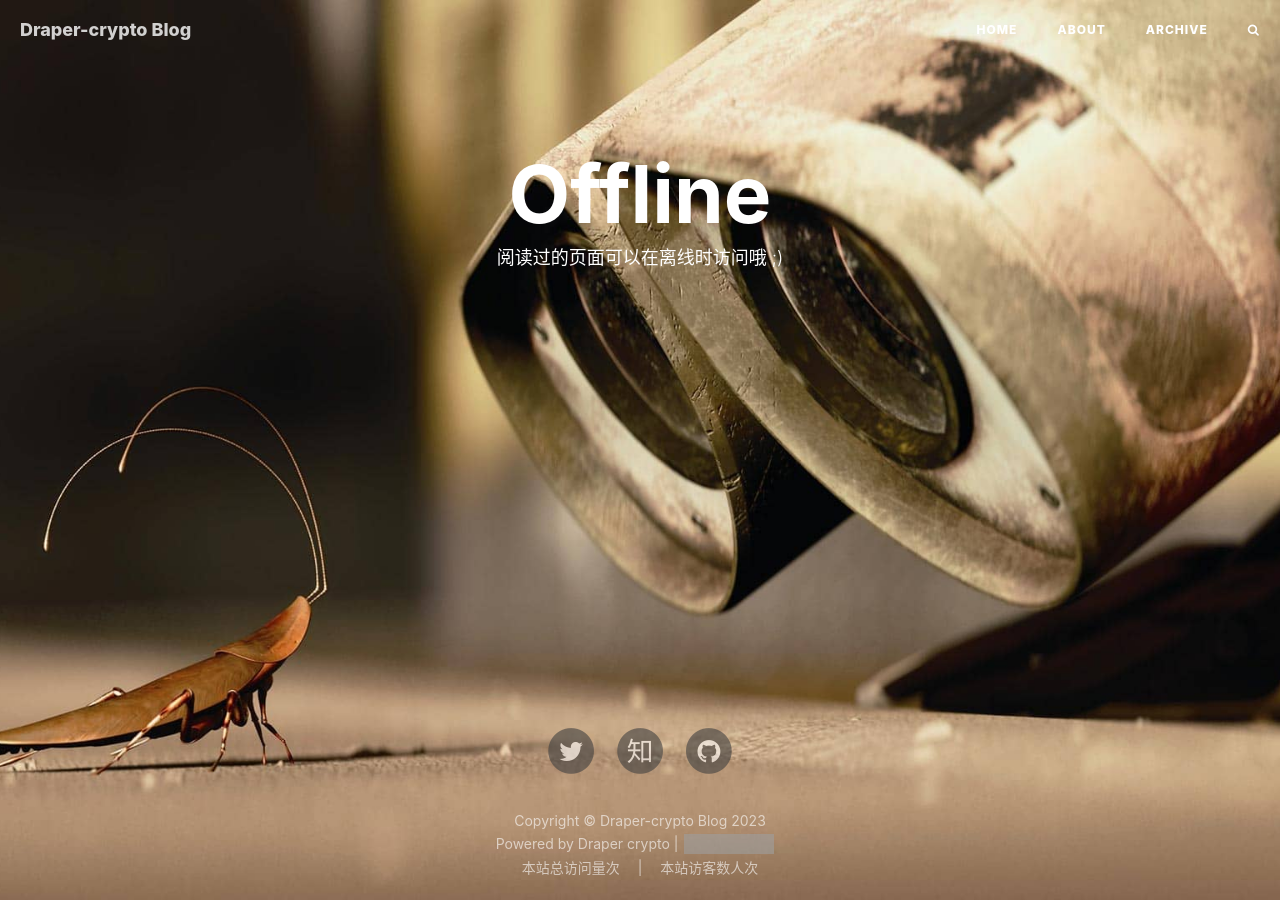
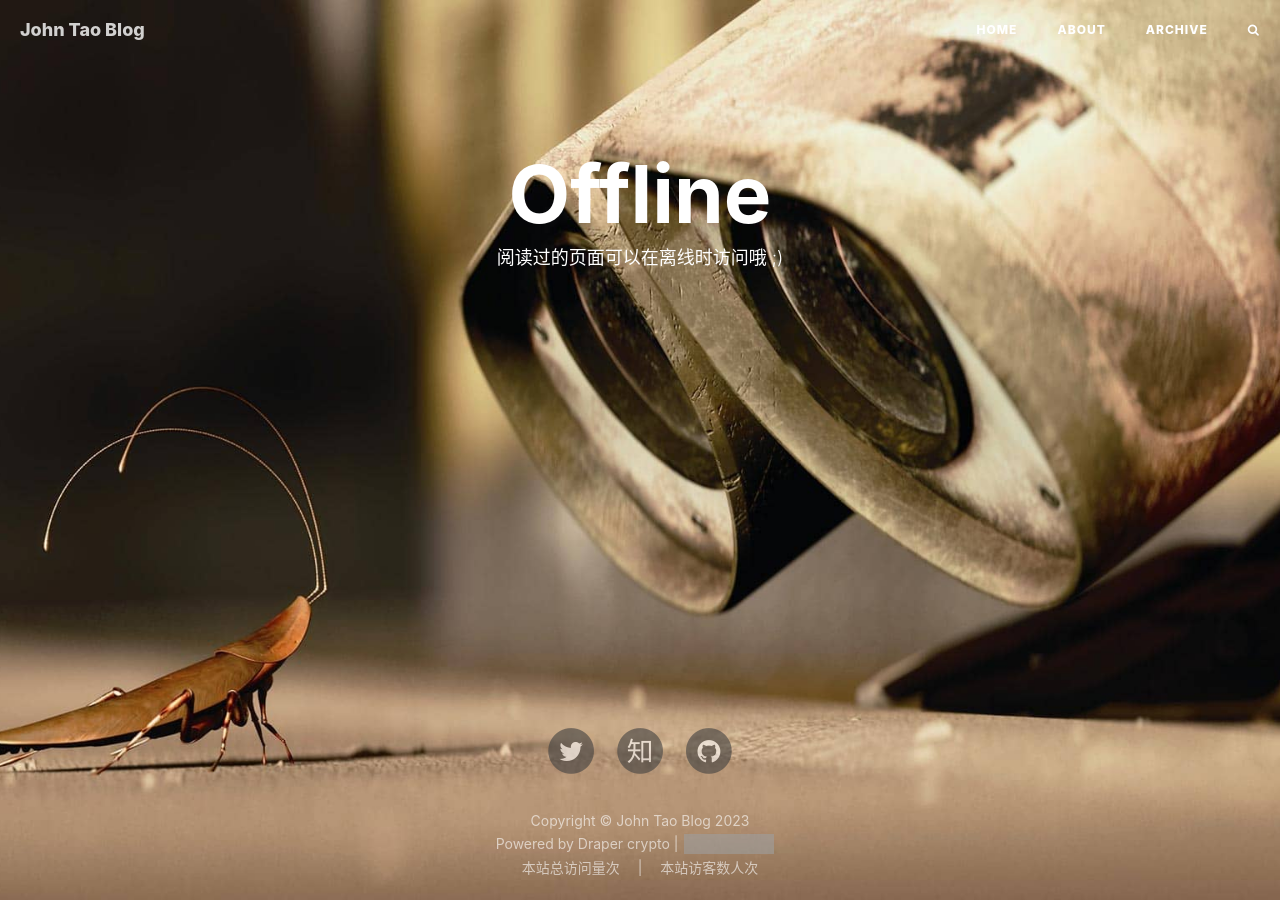
Before and after one commit to Draper-crypto/Draper-crypto.github.io, a Jekyll site: the page built from offline.html, in a window 1280 px wide. Built offline with Jekyll 4.4.1, drawn with Linux system fonts in a browser that asks for light colours; nearby versions of some CDN libraries; comment, search, counter and statistics services are not loaded; grey boxes are pictures that could not be loaded.

Commit message:
Update _config.yml

```diff
--- a/_config.yml
+++ b/_config.yml
@@ -6,12 +6,12 @@
 # description: 网站描述。
 # keyword: 关键词，可能用于SEO。
 # url & baseurl: 定义网站的URL。
-title: Draper-crypto Blog
-SEOTitle: Draper-crypto的博客 | Draper-crypto Blog
+title: John Tao Blog
+SEOTitle: John Tao的博客 | John Tao Blog
 header-img: img/post-bg-index.jpg
 email: wrecking.midnight@gmail.com
 description: ""
-keyword: "Draper-crypto, Draper-crypto Blog, Draper-crypto的博客, iOS, Apple, iPhone"
+keyword: "Draper-crypto, Draper-crypto Blog, Draper-crypto的博客, John Tao, John Tao Blog, John Tao的博客"
 url: "https://draper-crypto.github.io/"          # your host, for absolute URL
 baseurl: "" # for example, '/blog' if your blog hosted on 'host/blog'
 
```
